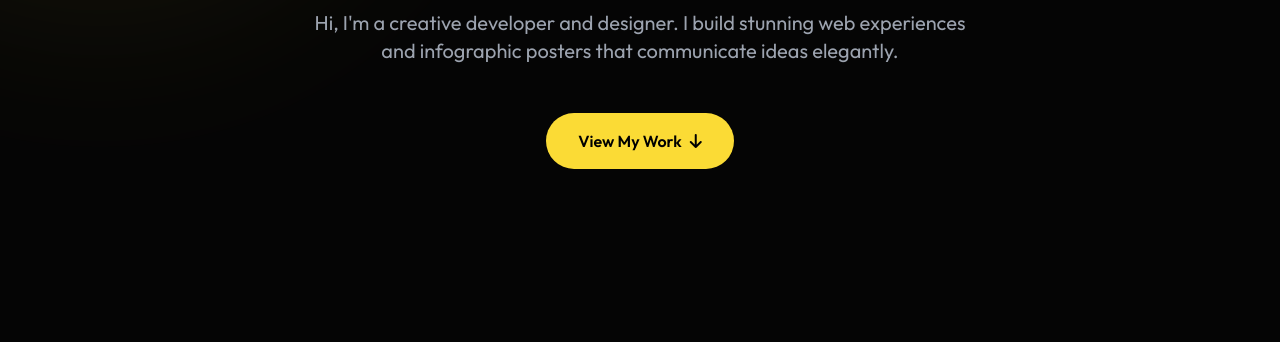
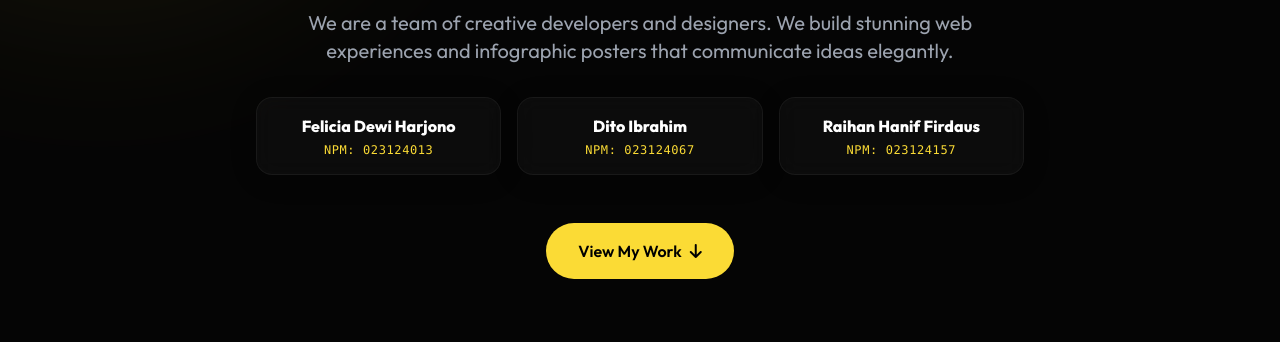
Before and after one commit to Nosdovah/InfografisPoster_Pendidikan, a plain HTML site: page index.html in a window 1280 px wide. Shown: the part 397-739 px from the top of the page. Drawn offline with nearby package versions, Linux system fonts and the light colour scheme; a web font is replaced by a local one.

Commit message:
Update Author names and web description intro

```diff
--- a/index.html
+++ b/index.html
@@ -70,10 +70,25 @@
       Crafting Digital <br>
       <span class="text-gradient italic font-[Playfair_Display] pr-4">Masterpieces</span>
     </h1>
-    <p class="text-lg md:text-xl text-gray-400 max-w-2xl mb-12">
-      Hi, I'm a creative developer and designer. I build stunning web experiences and infographic posters that
+    <p class="text-lg md:text-xl text-gray-400 max-w-2xl mb-8">
+      We are a team of creative developers and designers. We build stunning web experiences and infographic posters that
       communicate ideas elegantly.
     </p>
+
+    <div class="flex flex-col md:flex-row gap-4 mb-12 text-sm text-gray-300 w-full max-w-3xl justify-center">
+      <div class="glass-panel px-6 py-4 rounded-2xl flex-1 hover:border-[#fbdb35]/50 transition-colors">
+        <div class="font-bold text-white text-base mb-1">Felicia Dewi Harjono</div>
+        <div class="text-[#fbdb35] font-mono text-xs tracking-wider">NPM: 023124013</div>
+      </div>
+      <div class="glass-panel px-6 py-4 rounded-2xl flex-1 hover:border-[#fbdb35]/50 transition-colors">
+        <div class="font-bold text-white text-base mb-1">Dito Ibrahim</div>
+        <div class="text-[#fbdb35] font-mono text-xs tracking-wider">NPM: 023124067</div>
+      </div>
+      <div class="glass-panel px-6 py-4 rounded-2xl flex-1 hover:border-[#fbdb35]/50 transition-colors">
+        <div class="font-bold text-white text-base mb-1">Raihan Hanif Firdaus</div>
+        <div class="text-[#fbdb35] font-mono text-xs tracking-wider">NPM: 023124157</div>
+      </div>
+    </div>
     <a href="#work"
       class="group relative inline-flex items-center justify-center px-8 py-4 font-semibold text-black bg-[#fbdb35] rounded-full overflow-hidden transition-all hover:scale-105">
       <span class="relative z-10 flex items-center gap-2">View My Work <i
```
